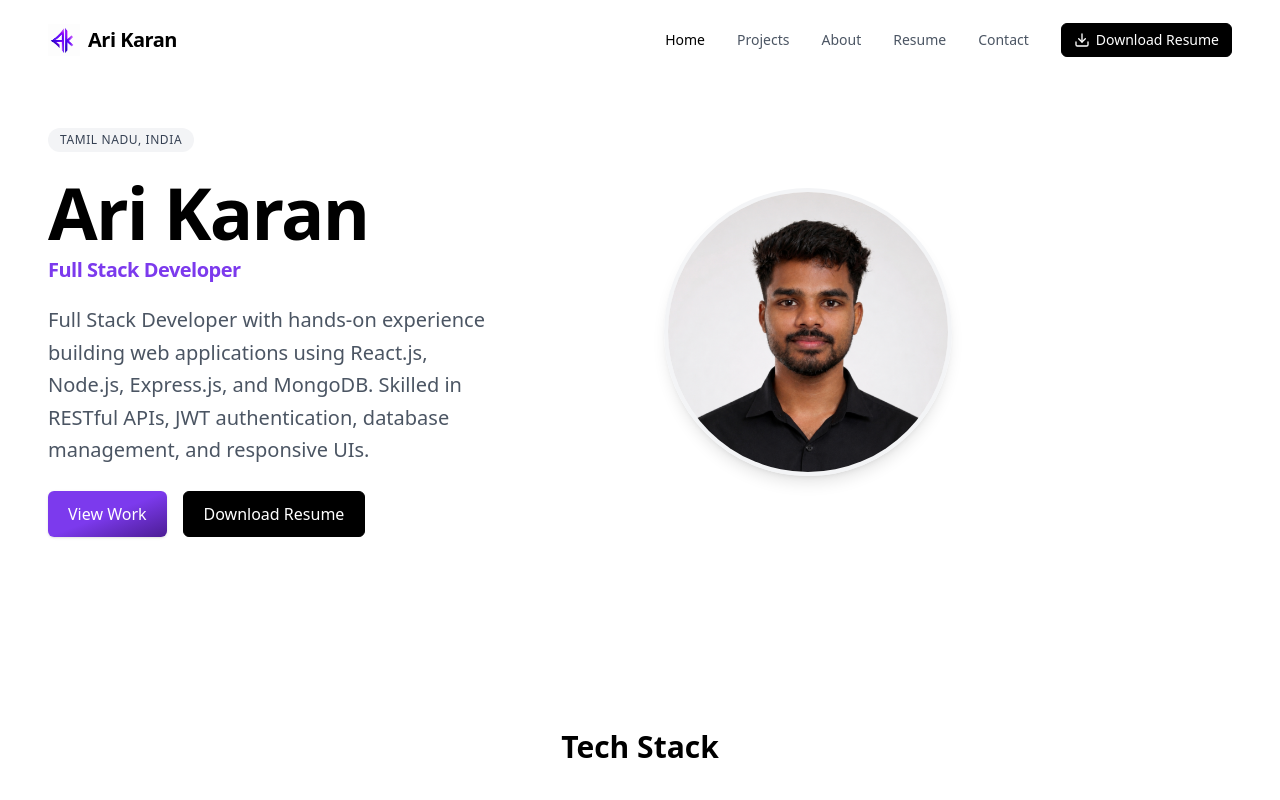
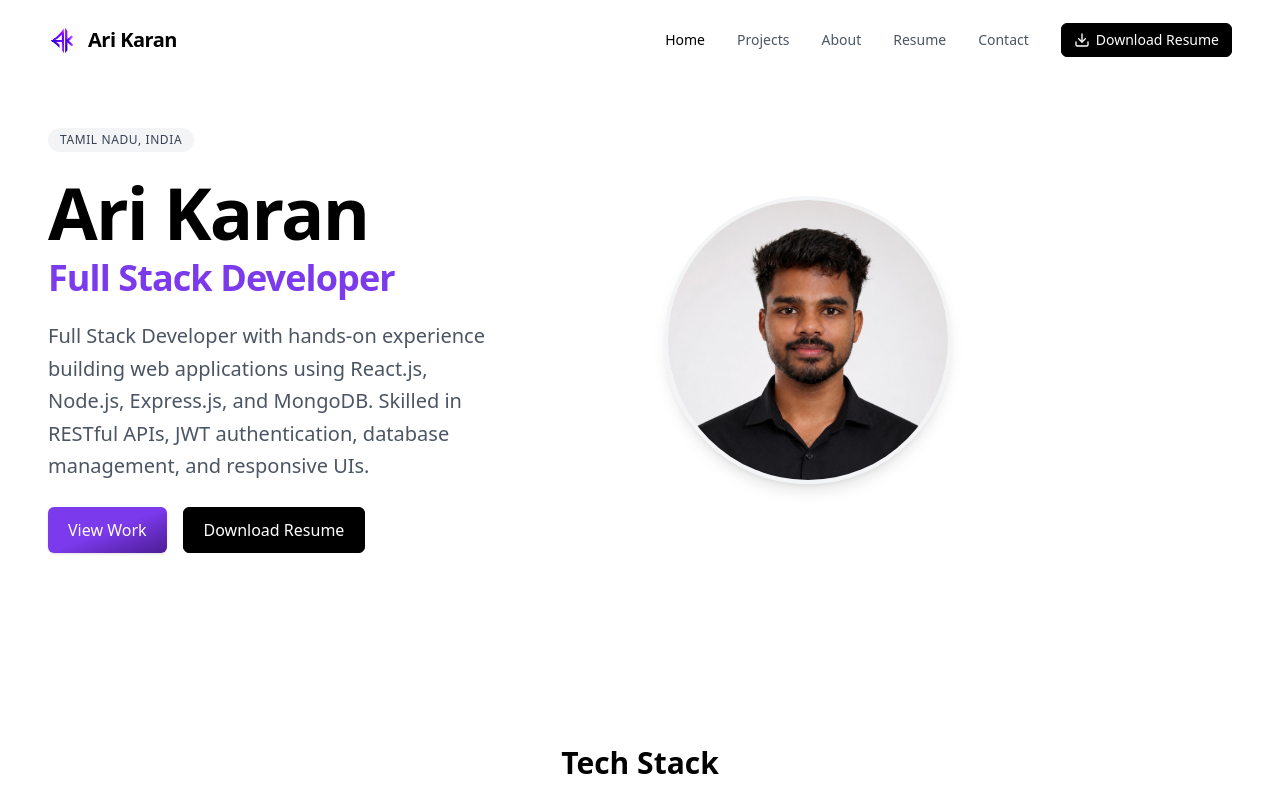
Before and after one commit to itarikaran/portfolio, a React (Vite) app: page / in a window 1280 px wide. Shown: the top 800 px of the page. Built offline with nearby package versions, Linux system fonts and the light colour scheme.

Commit message:
fix: home page text

```diff
--- a/src/pages/Home.jsx
+++ b/src/pages/Home.jsx
@@ -34,7 +34,7 @@ export default function Home() {
                 <h1 className="text-5xl sm:text-6xl lg:text-7xl font-bold tracking-tight leading-none text-black whitespace-nowrap">
                   Ari Karan
                 </h1>
-                <h2 className="text-base sm:text-lg lg:text-xl font-bold tracking-tight leading-none text-violet-600 whitespace-nowrap">
+                <h2 className="text-2xl sm:text-3xl lg:text-4xl font-bold tracking-tight leading-none text-violet-600 whitespace-nowrap">
                   Full Stack Developer
                 </h2>
               </motion.div>
```
